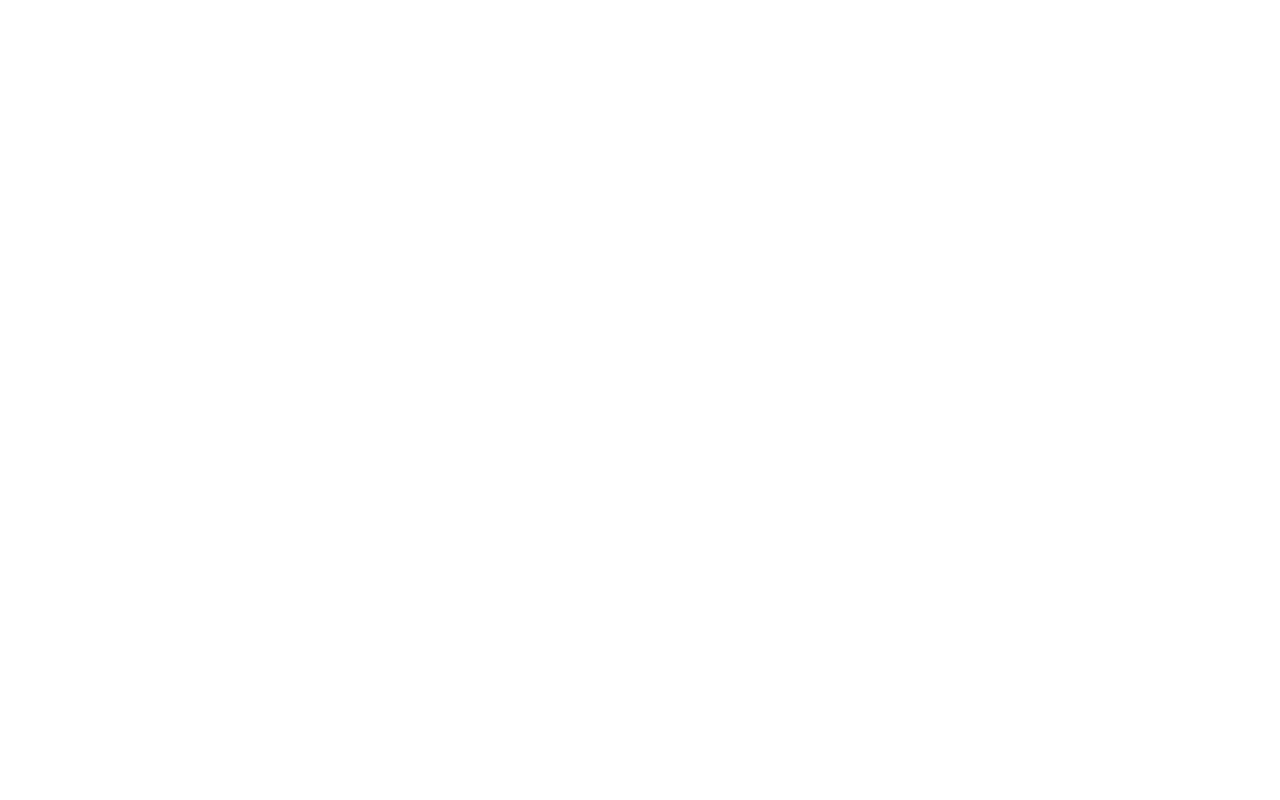
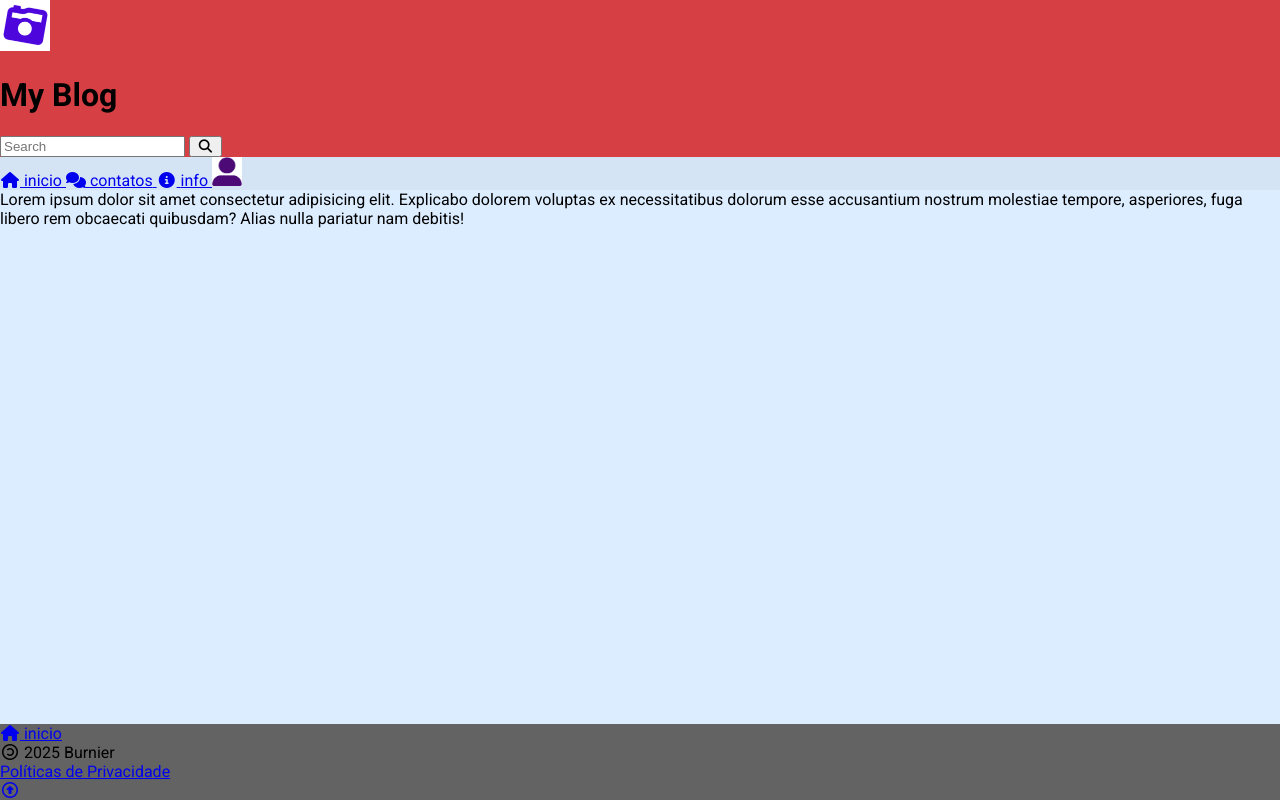
Before and after one commit to ViBurnier/meu-blog-estatico, a plain HTML site: page model.html in a window 1280 px wide. Drawn offline with Linux system fonts and the light colour scheme.

Commit message:
cssMyblog

```diff
--- /dev/null
+++ b/css/global.css
@@ -0,0 +1,52 @@
+/*template do site*/
+@import url("https://cdnjs.cloudflare.com/ajax/libs/font-awesome/6.7.2/css/all.min.css");
+@import url('https://fonts.googleapis.com/css2?family=Roboto:ital,wght@0,100;0,300;0,400;0,500;0,700;0,900;1,100;1,300;1,400;1,500;1,700;1,900&display=swap');
+/*@import url('https://cdnjs.cloudflare.com/ajax/libs/normalize/8.0.1/normalize.min.css');*/
+
+/*definicoes de estilo*/
+:root{
+    --fontstyle: roboto;
+    --fontsize-main: 16px;
+    --fontcolor: white;
+}
+
+*{
+    box-sizing: border-box;
+    outline: none;
+}
+
+html, body, #wrap{
+    position: relative;
+    padding: 0;
+    margin: 0;
+    height: 100%;
+    width: 100%;
+    font-size: var(--fontsize-main);
+    font-family: var(--fontstyle);
+}
+
+#wrap{
+    display: flex;
+    flex-direction: column;
+}
+
+body{
+}
+
+header{
+    background-color: #D64045;
+}
+
+nav{
+    background-color:#d4e4f5;
+}
+
+main{
+    background-color: #DCEDFF;
+    flex-grow: 1;
+}
+
+footer{
+
+    background-color: #2e2e2ebe;
+}
--- a/css/style.css
+++ /dev/null
@@ -1 +0,0 @@
-/*teste*/
--- a/model.html
+++ b/model.html
@@ -1,11 +1,68 @@
 <!DOCTYPE html>
-<html lang="en">
+<html lang="pt-BR">
 <head>
     <meta charset="UTF-8">
     <meta name="viewport" content="width=device-width, initial-scale=1.0">
-    <title>Document</title>
+    <title>My Blog</title>
+    <link rel="stylesheet" href="css/global.css">
+    <link rel="shortcut icon" href="img/logo.png" type="image/x-icon">
 </head>
 <body>
+    <div id="wrap">
+        <header>
 
+            <a href="/"><img src="img/logo.png" alt="" srcset="" width="50px"></a>
+            <h1>My Blog</h1>
+            <form action="https://www.google.com/search" method="get">
+
+                <input type="search" name="q" id="" placeholder="Search">
+                <button type="submit"><i class="fa-solid fa-magnifying-glass fa-fw"></i></button>
+            </form>
+        </header>
+
+        <nav>
+            <a href="/" title="inicio">
+                <i class="fa-solid fa-house fa-fw"></i>
+                <span>inicio</span>
+            </a>
+
+            <a href="contatos.html" title="faça contato">
+                <i class="fa-solid fa-comments fa-fw"></i>
+                <span>contatos</span>
+            </a>
+
+            <a href="sobre.html" title="Sobre o site">
+                <i class="fa-solid fa-circle-info fa-fw"></i>
+                <span>info</span>
+            </a>
+
+            <a href="login.html" id="user">
+                <img src="img/user.png" alt="faça login" srcset="" width="30px">
+            </a>
+        </nav>
+
+        <main>
+            <article>Lorem ipsum dolor sit amet consectetur adipisicing elit. Explicabo dolorem voluptas ex necessitatibus dolorum esse accusantium nostrum molestiae tempore, asperiores, fuga libero rem obcaecati quibusdam? Alias nulla pariatur nam debitis!</article>
+        </main>
+
+        <footer>
+
+            <a href="/" title="inicio">
+                <i class="fa-solid fa-house fa-fw"></i>
+                <span>inicio</span>
+            </a>
+
+            <div>
+
+                <i class="fa-regular fa-copyright fa-rotate-180 fa-fw"></i>
+                <span>2025 Burnier</span>
+                <div><a href="privacidade.html">Políticas de Privacidade</a></div>
+
+            </div>
+
+            <a href="#wrap" title="Ir para o inicio desta pagina"><i class="fa-regular fa-circle-up fa-fw"></i></a>
+
+        </footer>
+    </div>
 </body>
 </html>
```
Also changed, not shown: img/logo.png (added), img/user.png (added).
